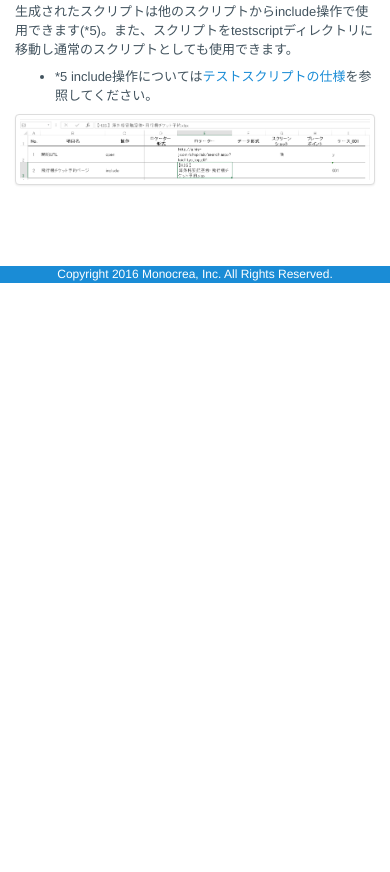
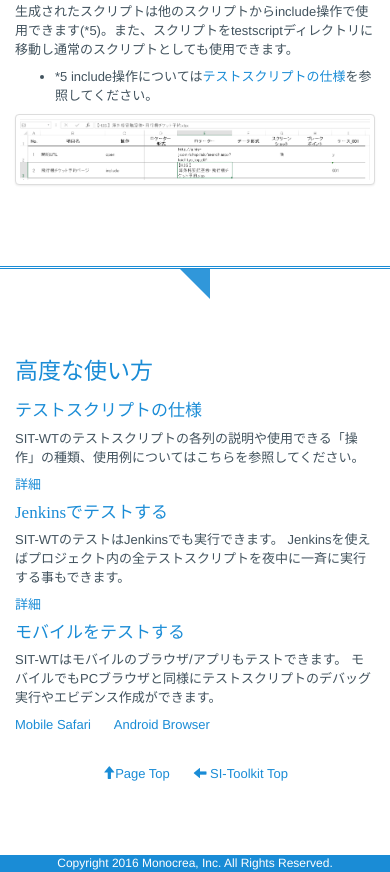
Before and after one commit to sitoolkit/pages, a plain HTML site: page sit-wt.html in a window 390 px wide. Shown: the part 7041-7913 px from the top of the page. Before the commit the page ends 7324 px from the top, so only its background shows below. Drawn offline with nearby package versions, Linux system fonts and the light colour scheme.

Commit message:
sit-wtのスライド変更、高度な使い方を追記

```diff
--- a/sit-wt.html
+++ b/sit-wt.html
@@ -59,6 +59,7 @@
               <li><a href="#generateFromPage">ブラウザで表示中のページから生成する</a></li>
             </ul>
           </li>
+          <li><a href="#advanced-use">高度な使い方</a></li>
         </ul>
       </div>
     </div>
@@ -434,8 +435,55 @@
       </div>
 
     </section>
+
+
   </div>
 
+
+  <div class="area-off">
+    <hr/>
+    <hr/>
+    <hr/>
+    <div></div>
+    <section class="container">
+      <h3 id="advanced-use">高度な使い方</h3>
+
+      <div class="row">
+        <div class="col-md-6">
+          <h4>テストスクリプトの仕様</h4>
+          <p>
+            SIT-WTのテストスクリプトの各列の説明や使用できる「操作」の種類、使用例についてはこちらを参照してください。
+          </p>
+          <a href="https://github.com/sitoolkit/sit-wt-all/wiki/%E3%83%86%E3%82%B9%E3%83%88%E3%82%B9%E3%82%AF%E3%83%AA%E3%83%97%E3%83%88%E3%81%AE%E4%BB%95%E6%A7%98">詳細</a>
+        </div>
+        <div class="col-md-6">
+          <h4>Jenkinsでテストする</h4>
+          <p>
+            SIT-WTのテストはJenkinsでも実行できます。
+            Jenkinsを使えばプロジェクト内の全テストスクリプトを夜中に一斉に実行する事もできます。
+          </p>
+          <a href="https://github.com/sitoolkit/sit-wt-all/wiki/Jenkins%E3%81%A7%E3%83%86%E3%82%B9%E3%83%88%E3%81%99%E3%82%8B">詳細</a>
+        </div>
+      </div>
+      <div class="row">
+        <div class="col-md-6">
+          <h4>モバイルをテストする</h4>
+          <p>
+            SIT-WTはモバイルのブラウザ/アプリもテストできます。
+            モバイルでもPCブラウザと同様にテストスクリプトのデバッグ実行やエビデンス作成ができます。
+          </p>
+          <a href="https://github.com/sitoolkit/sit-wt-all/wiki/Mobile-Safari%E3%81%AE%E3%83%86%E3%82%B9%E3%83%88" style="margin-right: 2rem;">Mobile Safari</a>
+          <a href="https://github.com/sitoolkit/sit-wt-all/wiki/Android%E4%B8%8A%E3%81%AE%E3%83%96%E3%83%A9%E3%82%A6%E3%82%B6%E3%81%A7%E3%81%AE%E3%83%86%E3%82%B9%E3%83%88">Android Browser</a>
+
+        </div>
+      </div>
+
+      <div style="text-align: center;margin-top: 3rem;">
+        <a href="#top" style="margin-right: 2rem;"><span class="glyphicon glyphicon-arrow-up"></span>Page Top</a>
+        <a href="."><span class="glyphicon glyphicon-arrow-left"></span> SI-Toolkit Top</a>
+      </div>
+    </section>
+  </div>
 
   <footer>
     Copyright 2016 Monocrea, Inc. All Rights Reserved.
```
Also changed, not shown: index.html (+1 -1 lines), img/slider/sit-wt/sit-wt_s1.png.
